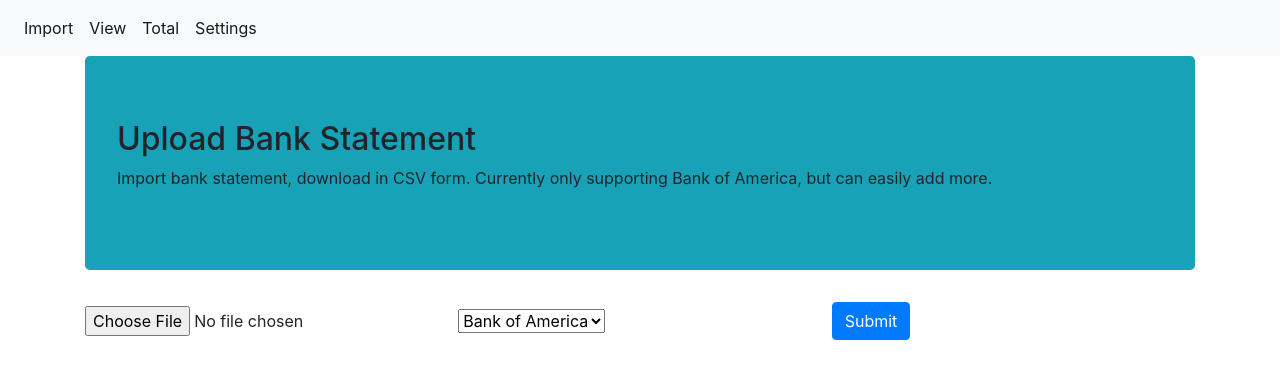
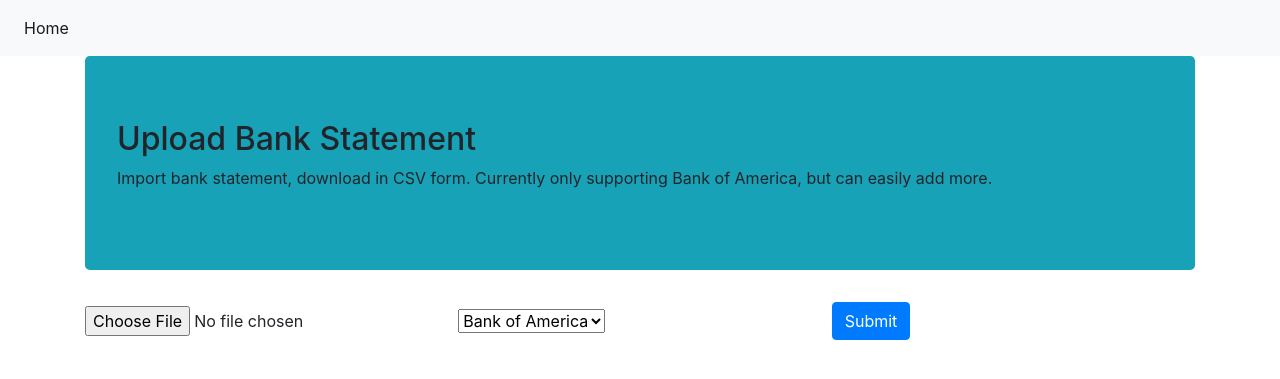
Before and after one commit to christopher-kirkley/bankstatement, a Flask app: page / in a window 1280 px wide. Shown: the top 379 px of the page. Run offline with Flask 2, Linux system fonts and the light colour scheme; parts of the project's set-up code (start-up, migrations or seed data) failed here and were passed over; some libraries are stand-ins or nearby versions.

```diff
--- a/app/models.py
+++ b/app/models.py
@@ -21,6 +21,3 @@ class Statement(db.Model):
     debit = db.Column(db.Numeric(10, 2), default=0)
     credit = db.Column(db.Numeric(10, 2), default=0)
     category = db.Column(db.String(300))
-
-
-db.create_all()
--- a/app/templates/base.html
+++ b/app/templates/base.html
@@ -18,16 +18,7 @@
             <div class="collapse navbar-collapse" id="navbarSupportedContent">
             <ul class="navbar-nav mr-auto">
               <li class="nav-item active">
-                <a class="nav-link" href="/import">Import</a>
-              </li>
-              <li class="nav-item active">
-                <a class="nav-link" href="/view">View</a>
-              </li>
-              <li class="nav-item active">
-                <a class="nav-link" href="/total">Total</a>
-              </li>
-              <li class="nav-item active">
-                <a class="nav-link" href="/settings">Settings</a>
+                <a class="nav-link" href="/index">Home</a>
               </li>
 
             </ul>
```
